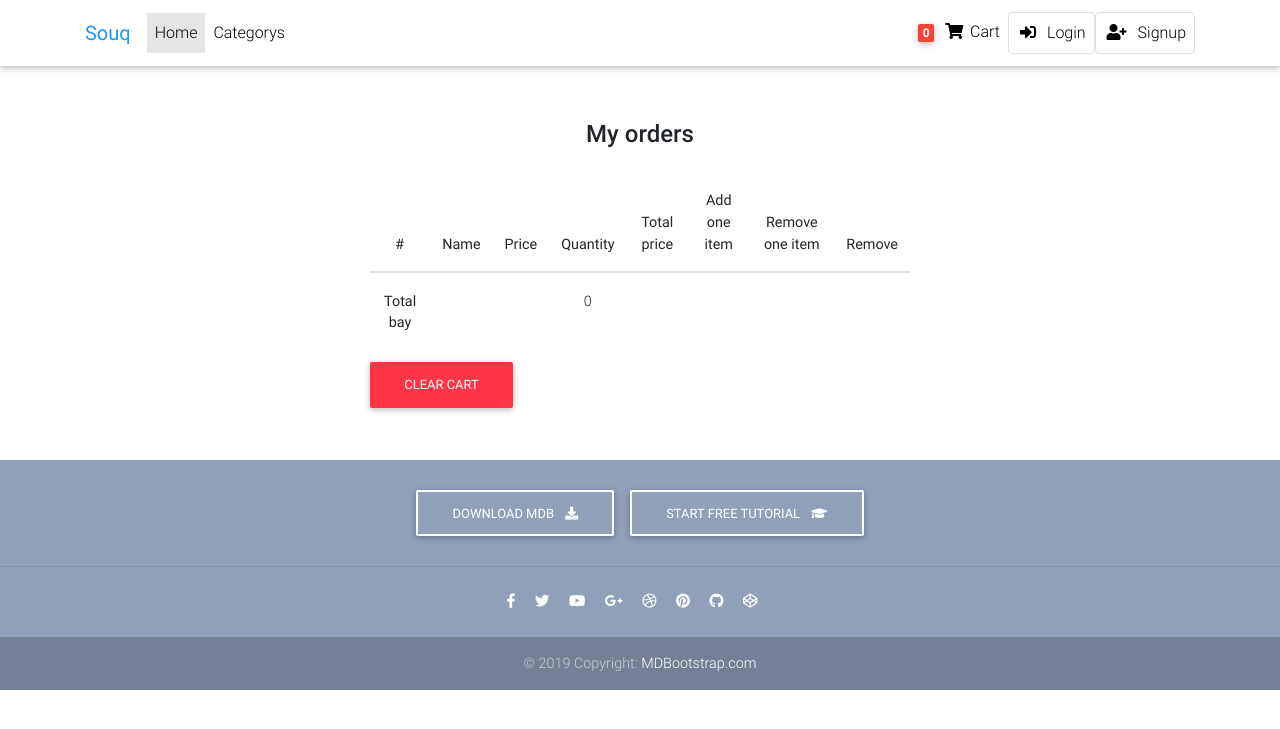
After one commit to mohamed-shaheen/Souq_E-Commerce, a Django app: template product/templates/cart/cart_detail.html in a window 1280 px wide. The commit adds this page. Shown: the top 729 px of the page. Run offline with Django 3.2, Linux system fonts and the light colour scheme; the template is opened without the code that fills it, so the values that code supplies are empty; some libraries are stand-ins or nearby versions.

Commit message:
add shopping cart

```diff
--- a/product/templates/Product/product_detail.html
+++ b/product/templates/Product/product_detail.html
@@ -71,9 +71,7 @@
             <p>{{product_info.PROdesc}}</p>
 
             <form class="d-flex justify-content-left">
-              <!-- Default input -->
-              <input type="number" value="1" aria-label="Search" class="form-control" style="width: 100px">
-              <button class="btn btn-primary btn-md my-0 p" type="submit">Add to cart
+              <button class="btn btn-primary btn-md my-0 p" type="submit"><a href="{% url 'products:cart_add' product_info.id %}">Add To Cart</a>
                 <i class="fas fa-shopping-cart ml-1"></i>
               </button>
 
--- /dev/null
+++ b/product/templates/cart/cart_detail.html
@@ -0,0 +1,76 @@
+{% extends 'base.html' %}
+{% load static %}
+{% load cart_tag %}
+{% block title %}
+<title>Souq Cart</title>
+{% endblock title %}
+
+
+{% block body %}
+
+
+  <!--Main layout-->
+  <main>
+    <div class="container mt-5">
+
+     <!--Grid row-->
+     <div class="row d-flex justify-content-center wow fadeIn">
+
+      <!--Grid column-->
+      <div class="col-md-6 text-center mt-5">
+
+        <h4 class="my-4 h4">My orders</h4>
+        <table class="table">
+          <caption><a href="{% url 'products:cart_clear' %}" class="btn btn-danger">Clear Cart</a></caption>
+          <thead>
+            <tr>
+              <th scope="col">#</th>
+              <th scope="col">Name</th>
+              <th scope="col">Price</th>
+              <th scope="col">Quantity</th>
+              <th scope="col">Total price</th>
+              <th>Add one item</th>
+              <th>Remove one item</th>
+              <th>Remove</th>
+            </tr>
+          </thead>
+          <tbody>
+          {% for key,value in request.session.cart.items %}
+
+            <tr>
+              <th scope="row">{{forloop.counter}}</th>
+              <td>{{value.name}}</td>
+              <td>{{value.price}}</td>
+              <td>{{value.quantity}}</td>
+              <td>{{ value.price|multiply:value.quantity }}</td>
+              <td><a href="{% url 'products:item_increment' value.product_id %}" class="btn btn-success">Increment</a></td>
+              <td><a href="{% url 'products:item_decrement' value.product_id %}" class="btn btn-warning">Decrement</a></td>
+              <td><a href="{% url 'products:item_clear' value.product_id %}" class="btn btn-danger">Remove</a></td>
+            </tr>
+
+          {% endfor %}
+
+            <tr>
+              <th scope="row">Total bay</th>
+              <td></td>
+              <td></td>
+              <td>{{request.session.cart|length}}</td>
+              <td></td>
+              <td></td>
+              <td></td>
+              <td></td>
+            </tr>
+          </tbody>
+        </table>
+
+
+      </div>
+      <!--Grid column-->
+
+    </div>
+
+
+    </div>
+  </main>
+  <!--Main layout-->
+  {% endblock body %}
--- a/project/settings.py
+++ b/project/settings.py
@@ -39,6 +39,7 @@ INSTALLED_APPS = [
     'django.contrib.sessions',
     'django.contrib.messages',
     'django.contrib.staticfiles',
+    'cart',
     'product',
     'settings',
     'django_countries',
@@ -68,6 +69,7 @@ TEMPLATES = [
                 'django.contrib.auth.context_processors.auth',
                 'django.contrib.messages.context_processors.messages',
                 'accounts.context_processors.profile_context',
+                'cart.context_processor.cart_total_amount',
             ],
         },
     },
@@ -75,6 +77,7 @@ TEMPLATES = [
 
 WSGI_APPLICATION = 'project.wsgi.application'
 
+CART_SESSION_ID = 'cart'
 
 # Database
 # https://docs.djangoproject.com/en/3.1/ref/settings/#databases
--- a/requirements.txt
+++ b/requirements.txt
@@ -1,5 +1,7 @@
 asgiref==3.3.1
 Django==3.1.5
+django-countries==7.0
+django-shopping-cart==0.1
 Pillow==8.1.0
 pytz==2020.5
 sqlparse==0.4.1
--- a/templates/base.html
+++ b/templates/base.html
@@ -1,4 +1,5 @@
 {% load static %}
+{% load cart_tag %}
 <!DOCTYPE html>
 <html lang="en">
 
@@ -81,8 +82,8 @@
         <!-- Right -->
         <ul class="navbar-nav nav-flex-icons">
           <li class="nav-item">
-            <a class="nav-link waves-effect">
-              <span class="badge red z-depth-1 mr-1"> 1 </span>
+            <a href="{% url 'products:cart_detail' %}" class="nav-link waves-effect">
+              <span class="badge red z-depth-1 mr-1"> {{request.session.cart|length}} </span>
               <i class="fas fa-shopping-cart"></i>
               <span class="clearfix d-none d-sm-inline-block"> Cart </span>
             </a>
@@ -94,7 +95,7 @@
               </a>
               <div class="dropdown-menu" aria-labelledby="navbarDropdown">
                 {% for profile in pro_context %}
-                <a class="dropdown-item" href="{{ profile.get_absolute_url }}">My profile}</a>
+                <a class="dropdown-item" href="{{ profile.get_absolute_url }}">My profile</a>
                 {% endfor %}
                 <a class="dropdown-item" href="#">Edit my profile</a>
                 <a class="dropdown-item" href="#">Change password</a>
```
Also changed, not shown: product/models.py (+5 -5 lines), product/urls.py (+12 -2 lines), product/views.py (+55 -1 lines), accounts/migrations/0002_auto_20210203_1028.py (added), product/migrations/0015_auto_20210203_1028.py (added).
